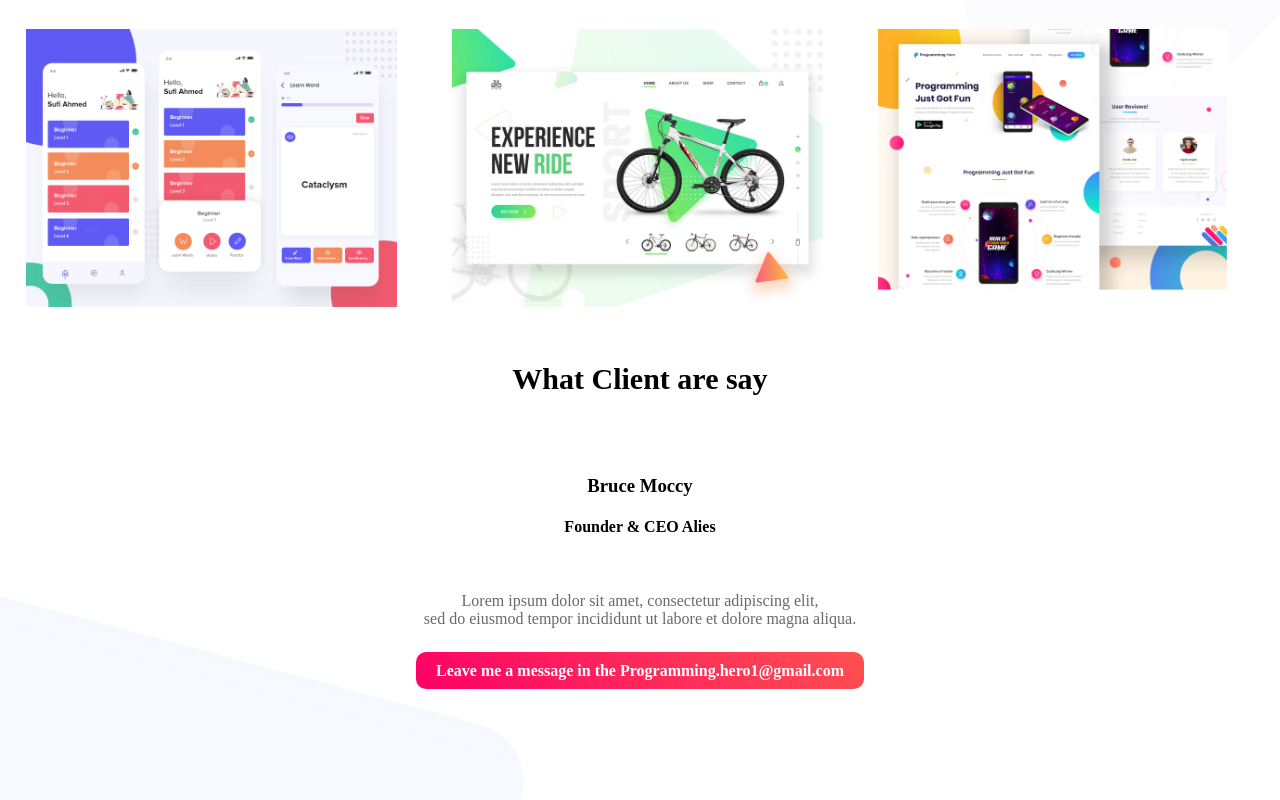
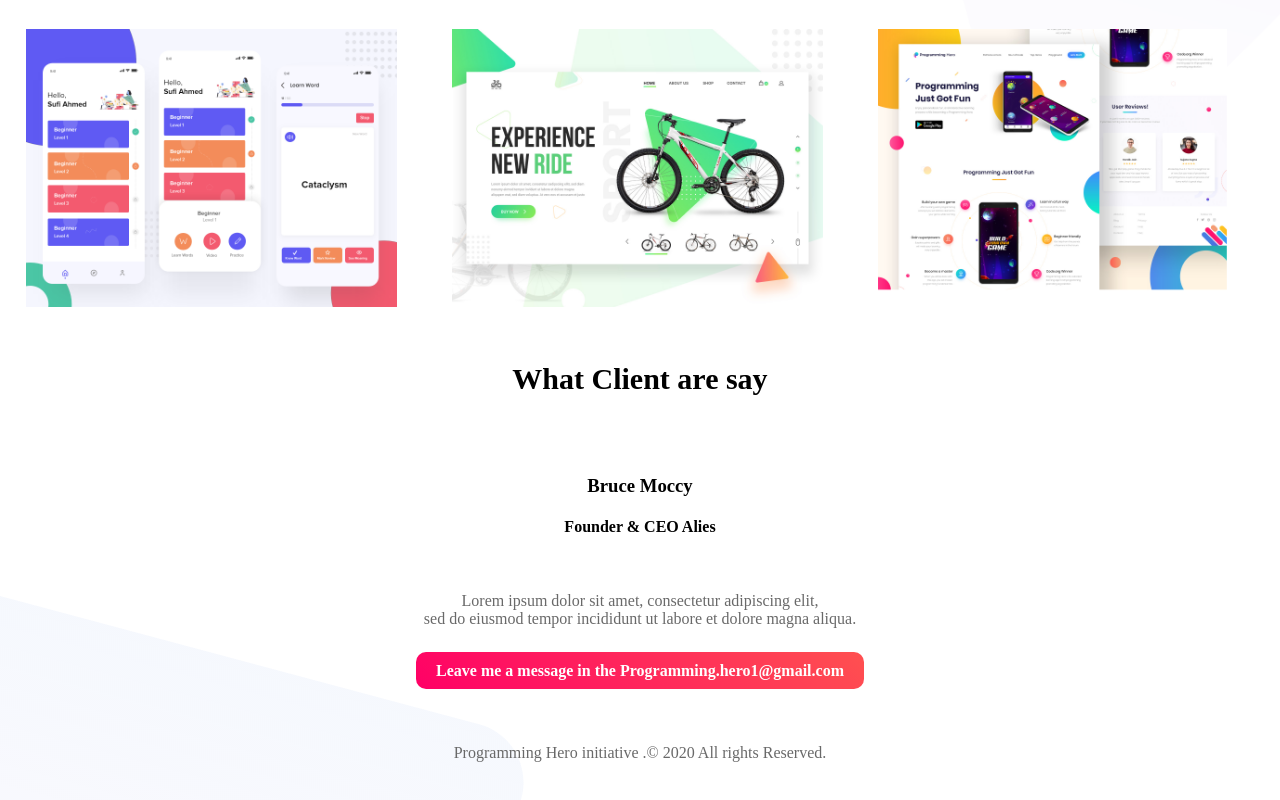
Before and after one commit to Humayrakobir/My-First-Assignment, a plain HTML site: page index.html in a window 1280 px wide. Shown: the part 1143-1943 px from the top of the page. Drawn offline with Linux system fonts and the light colour scheme.

Commit message:
3rd update assingment

```diff
--- a/Style.css
+++ b/Style.css
@@ -103,3 +103,6 @@ section{
     font-weight: 700;
 
 }
+.copy-right {
+    margin-top: 5%;
+}
--- a/index.html
+++ b/index.html
@@ -61,9 +61,11 @@
         <br>
         <p>Lorem ipsum dolor sit amet, consectetur adipiscing elit,<br><span class="name">  sed do eiusmod tempor incididunt ut labore et dolore magna aliqua.</span></p></div>
         <br>
-<a class="link-button" target="-blank" href="https://www.programming-hero.com/">Leave me a message in the Programming.hero1@gmail.com</a>
     </div>
+    <a class="link-button" target="-blank" href="https://www.programming-hero.com/">Leave me a message in the Programming.hero1@gmail.com</a>
 </div>
+
+<p class="copy-right">Programming Hero initiative .© 2020 All rights Reserved.  </p>
 </section>
 
 </body>
```
